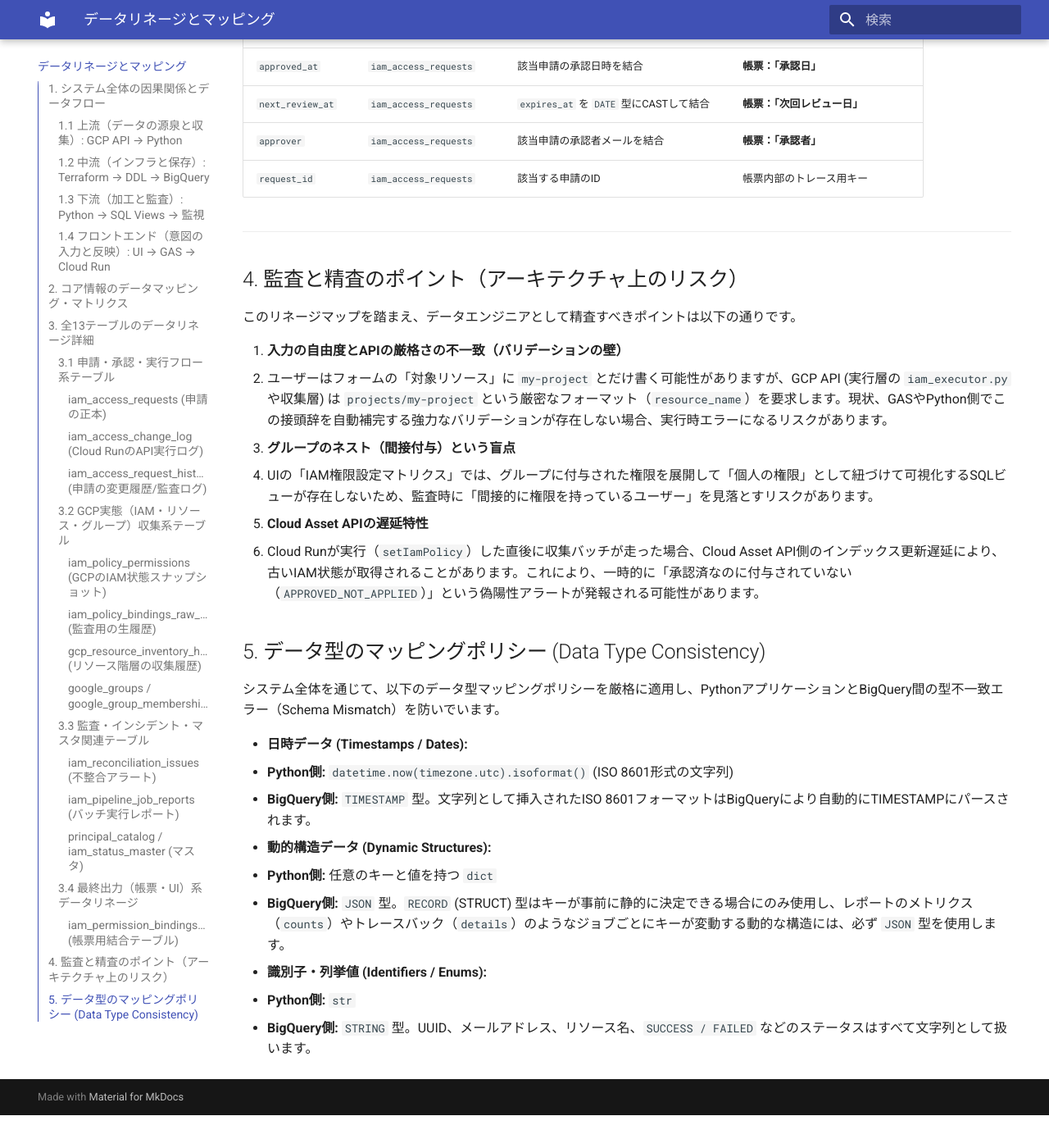
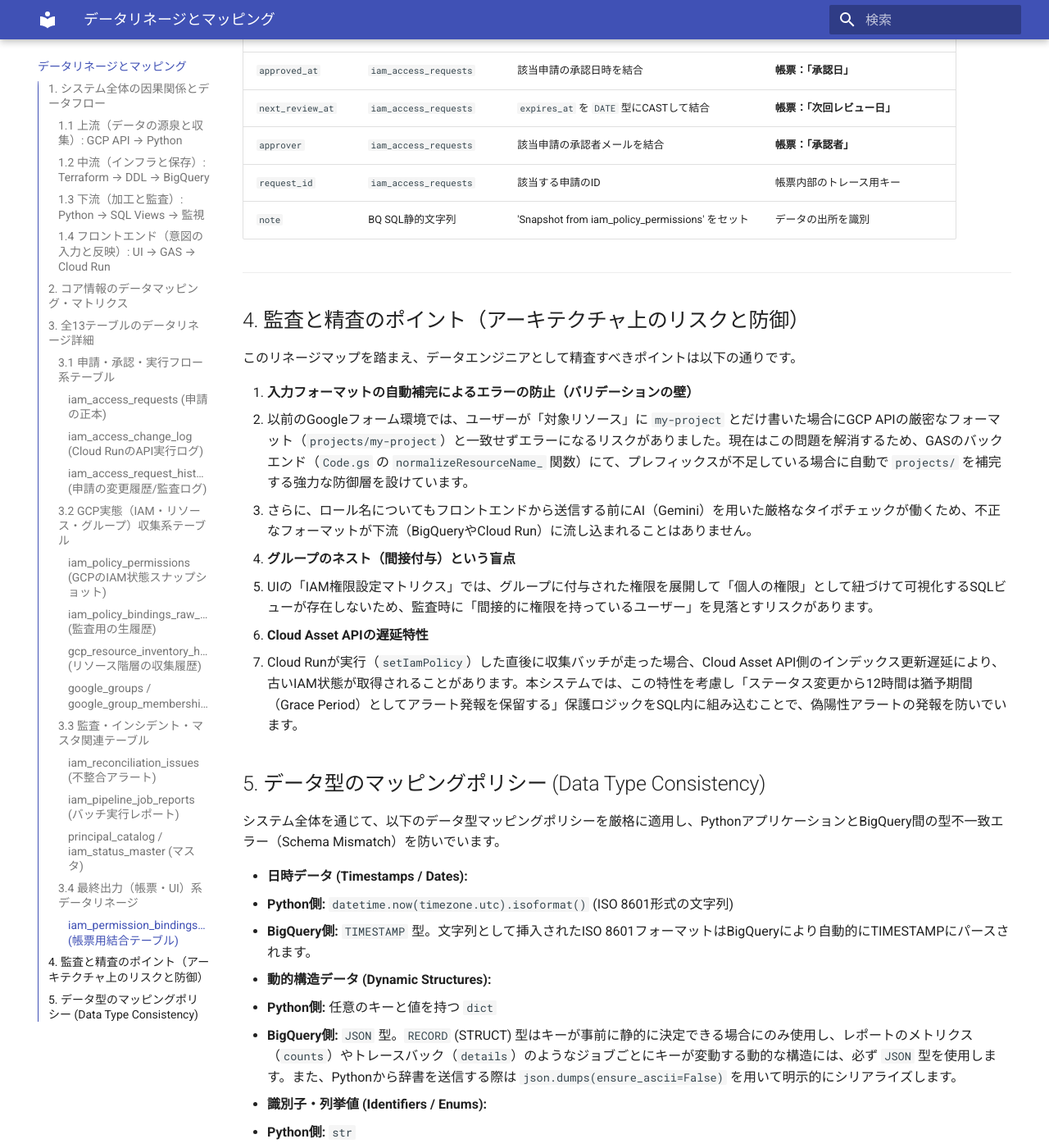
Before and after one commit to ea-Mitsuoka/cloud-access-manager, an MkDocs documentation site: the page built from docs/data_lineage_and_mapping.md, in a window 1280 px wide and 1400 px high, scrolled down 8878 px. Shown: the whole window at 82% size. Built offline with MkDocs 1.6.1 and Material for MkDocs 9.7.7, drawn with Linux system fonts in a browser that asks for light colours; before the commit the page ends 10238 px from its top, so only the background shows below that; some of the changed text lies outside the part shown.

Commit message:
docs(ui): update documentation for new HTML UI and typo check feature

```diff
--- a/docs/data_lineage_and_mapping.md
+++ b/docs/data_lineage_and_mapping.md
@@ -1,7 +1,7 @@
 # Cloud Access Manager データリネージとマッピング定義
 
 本ドキュメントは、Cloud Access Managerにおける全13テーブル・全カラムの因果関係（データリネージ）を定義したものです。
-情報の発生源である **GCP API** や **Googleフォーム（UI）** から、加工・保存を担う **GAS/Python**、そして最終的な監査要件である **スプレッドシート帳票** に至るまでのデータの血統を網羅しています。
+情報の発生源である **GCP API** や **SaaSポータル（WebアプリUI）** から、加工・保存を担う **GAS/Python**、そして最終的な監査要件である **スプレッドシート帳票** に至るまでのデータの血統を網羅しています。
 
 システムの改修やトラブルシューティング時において、上流と下流の不一致がないかを精査するためのマスターデータとして活用してください。
 
@@ -39,12 +39,12 @@
 
 ### 1.4 フロントエンド（意図の入力と反映）: UI → GAS → Cloud Run
 
-- **ビジネス要件 (Google Forms & Sheets)**
-  - **役割:** ユーザーが権限を要求し、管理者が承認・棚卸しを行うインターフェース。
+- **ビジネス要件 (Web App & Sheets)**
+  - **役割:** ユーザーがAI推論アシスタントを利用しながら権限を要求し、管理者が承認・棚卸しを行うインターフェース。
   - **要求される項目:** `対象プリンシパル`, `対象リソース`, `付与・変更ロール`, `申請理由・利用目的`, `利用期限`, `承認者メール`。
-- **GAS (`Code.gs`)**
-  - **役割:** フォームの日本語フィールドを抽出し、システムが解釈できる英語キーのJSONペイロードにマッピングします。
-  - **マッピング:** `対象リソース` -> `resource_name`、`申請理由・利用目的` -> `reason`。これを Cloud Run の `/api/requests` へ送信します。
+- **GAS (`Code.gs` & `RoleAdvisor.html`)**
+  - **役割:** Webアプリのフォーム入力をAIを用いてリアルタイム検証（タイポ検知等）した上で抽出し、システムが解釈できる英語キーのJSONペイロードにマッピングします。
+  - **マッピング:** `formData.resource` -> `resource_name`、`formData.reason` -> `reason` 等。これを Cloud Run の `/api/requests` へ送信します。
 
 ______________________________________________________________________
 
@@ -52,7 +52,7 @@
 
 最も重要かつ不整合が起きやすい「アクセス権のコア情報（誰が・何に・何の権限を）」が、各レイヤーでどう命名され引き継がれているかの一覧です。
 
-| 概念 | ① GCP API (現実) | ② フォーム/GAS (意図) | ③ Python/BQ (正本) | ④ 履歴結合 (SQL) | ⑤ スプレッドシート (UI) |
+| 概念 | ① GCP API (現実) | ② Webポータル/GAS (意図) | ③ Python/BQ (正本) | ④ 履歴結合 (SQL) | ⑤ スプレッドシート (UI) |
 | :--- | :--- | :--- | :--- | :--- | :--- |
 | **リソース** | `resource` | `対象リソース` | `resource_name` | `resource_name` | `リソース名` |
 | **対象者** | `members`内の値 | `対象プリンシパル` | `principal_email` | `principal_email` | `プリンシパル` |
@@ -74,14 +74,14 @@
 | カラム名 | 源泉 (Source) | 加工・挿入 (Transform/Load) | 下流での用途 (Destination) |
 | :--- | :--- | :--- | :--- |
 | `request_id` | GAS内部生成 | `Utilities.getUuid()` で生成 | 全テーブルの結合キー、`/execute` APIの引数 |
-| `request_type` | フォーム「申請種別」 | GASで `GRANT/REVOKE/CHANGE` に正規化 | 実行エンジンのアクション判定 (`_normalize_action`) |
-| `principal_email` | フォーム「対象プリンシパル」 | GASからそのまま送信 | IAM付与対象、履歴および不整合検知の結合キー |
-| `resource_name` | フォーム「対象リソース」 | GASからそのまま送信 | IAM付与対象、履歴および不整合検知の結合キー |
-| `role` | フォーム「付与・変更ロール」| GASからそのまま送信 | IAM付与対象、履歴および不整合検知の結合キー |
-| `reason` | フォーム「申請理由」 | 緊急時はプレフィックス `[緊急]` を付与 | 履歴スナップショット、監査時のレビュー根拠 |
-| `expires_at` | フォーム「利用期限」 | GASでパースし、指定日の `23:59:59.999` に変換 | 自動剥奪バッチ (`/revoke_expired_permissions`) の対象判定 |
-| `requester_email` | フォーム「申請者メール」 | GASからそのまま送信 | 申請履歴イベントの記録 |
-| `approver_email` | フォーム「承認者」 | GASからそのまま送信 | 申請履歴イベントの記録 |
+| `request_type` | ポータル「申請種別」 | GASで `GRANT/REVOKE/CHANGE` に正規化 | 実行エンジンのアクション判定 (`_normalize_action`) |
+| `principal_email` | ポータル「対象プリンシパル」 | GASからそのまま送信 | IAM付与対象、履歴および不整合検知の結合キー |
+| `resource_name` | ポータル「対象リソース」 | GASの `normalizeResourceName_` で `projects/` などを補完 | IAM付与対象、履歴および不整合検知の結合キー |
+| `role` | ポータル「付与・変更ロール」| GAS（およびAI）で検証後、そのまま送信 | IAM付与対象、履歴および不整合検知の結合キー |
+| `reason` | ポータル「申請理由」 | 緊急時はプレフィックス `[緊急]` を付与 | 履歴スナップショット、監査時のレビュー根拠 |
+| `expires_at` | ポータル「利用期限」 | GASでパースし、指定日の `23:59:59.999` に変換 | 自動剥奪バッチ (`/revoke_expired_permissions`) の対象判定 |
+| `requester_email` | ポータル自動取得 | ログイン中のアカウントメールアドレスを取得 | 申請履歴イベントの記録 |
+| `approver_email` | ポータル「承認者」 | GASからそのまま送信 | 申請履歴イベントの記録 |
 | `status` | GAS / スプレッドシート | 初期は `PENDING`。GAS経由やPythonバッチで更新 | 実行可否判定 (`APPROVED` のみ実行) |
 | `requested_at` | GAS実行日時 | GASの `new Date().toISOString()` | 帳票表示、時系列ソート |
 | `approved_at` | Python実行日時 | ステータスが `APPROVED` に更新された際に記録 | 帳票表示、監査レビュー |
@@ -116,15 +116,15 @@
 | :--- | :--- | :--- | :--- |
 | `history_id` | GAS / Python内部生成 | 各処理で UUID を生成 | 履歴の一意識別 |
 | `request_id` | `iam_access_requests` | 対象のIDを引き継ぐ | 申請ごとの履歴トレース |
-| `event_type` | 処理のコンテキスト | フォーム送信時は `REQUESTED`、以降は `STATUS_CHANGED` | 履歴のフィルタリング |
+| `event_type` | 処理のコンテキスト | 申請送信時は `REQUESTED`、以降は `STATUS_CHANGED` | 履歴のフィルタリング |
 | `old_status` | 処理前のステータス | DBの現在ステータス、または空文字 | ステータス遷移の監査 |
 | `new_status` | 処理後のステータス | 適用する新ステータス | ステータス遷移の監査 |
 | `reason_snapshot` | `iam_access_requests` | その時点での `reason` (申請理由) をコピー | 後から改ざんできない監査証跡 |
 | `request_type` ～ `approver_email` | `iam_access_requests` | その時点での申請内容全体をスナップショットとしてコピー | 変更履歴ビュー (`v_iam_request_approval_history`) |
 | `acted_by` | 操作者のコンテキスト | GASの `Session.getActiveUser()` または `SYSTEM_AUTO_REVOKE` 等 | 誰が操作・承認したかの監査 |
-| `actor_source` | 処理のコンテキスト | `FORM_SUBMIT`, `SHEET_EDIT`, `SYSTEM_BATCH` 等 | どこから操作されたかの監査 |
+| `actor_source` | 処理のコンテキスト | `WEB_APP`, `SHEET_EDIT`, `SYSTEM_BATCH` 等 | どこから操作されたかの監査 |
 | `event_at` | 処理日時 | 処理実行時のタイムスタンプ | 時系列ソート |
-| `details` | 処理のコンテキスト | シート名や詳細メモをJSONで格納 | 監査補助 |
+| `details` | 処理のコンテキスト | Webからの送信や一括更新のメタデータをJSONで格納 | 監査補助 |
 
 ### 3.2 GCP実態（IAM・リソース・グループ）収集系テーブル
 
@@ -237,19 +237,21 @@
 | `next_review_at` | `iam_access_requests` | `expires_at` を `DATE` 型にCASTして結合 | **帳票：「次回レビュー日」** |
 | `approver` | `iam_access_requests` | 該当申請の承認者メールを結合 | **帳票：「承認者」** |
 | `request_id` | `iam_access_requests` | 該当する申請のID | 帳票内部のトレース用キー |
+| `note` | BQ SQL静的文字列 | 'Snapshot from iam_policy_permissions' をセット | データの出所を識別 |
 
 ______________________________________________________________________
 
-## 4. 監査と精査のポイント（アーキテクチャ上のリスク）
+## 4. 監査と精査のポイント（アーキテクチャ上のリスクと防御）
 
 このリネージマップを踏まえ、データエンジニアとして精査すべきポイントは以下の通りです。
 
-1. **入力の自由度とAPIの厳格さの不一致（バリデーションの壁）**
-   - ユーザーはフォームの「対象リソース」に `my-project` とだけ書く可能性がありますが、GCP API (実行層の `iam_executor.py` や収集層) は `projects/my-project` という厳密なフォーマット（`resource_name`）を要求します。現状、GASやPython側でこの接頭辞を自動補完する強力なバリデーションが存在しない場合、実行時エラーになるリスクがあります。
+1. **入力フォーマットの自動補完によるエラーの防止（バリデーションの壁）**
+   - 以前のGoogleフォーム環境では、ユーザーが「対象リソース」に `my-project` とだけ書いた場合にGCP APIの厳密なフォーマット（`projects/my-project`）と一致せずエラーになるリスクがありました。現在はこの問題を解消するため、GASのバックエンド（`Code.gs` の `normalizeResourceName_` 関数）にて、プレフィックスが不足している場合に自動で `projects/` を補完する強力な防御層を設けています。
+   - さらに、ロール名についてもフロントエンドから送信する前にAI（Gemini）を用いた厳格なタイポチェックが働くため、不正なフォーマットが下流（BigQueryやCloud Run）に流し込まれることはありません。
 1. **グループのネスト（間接付与）という盲点**
    - UIの「IAM権限設定マトリクス」では、グループに付与された権限を展開して「個人の権限」として紐づけて可視化するSQLビューが存在しないため、監査時に「間接的に権限を持っているユーザー」を見落とすリスクがあります。
 1. **Cloud Asset APIの遅延特性**
-   - Cloud Runが実行（`setIamPolicy`）した直後に収集バッチが走った場合、Cloud Asset API側のインデックス更新遅延により、古いIAM状態が取得されることがあります。これにより、一時的に「承認済なのに付与されていない（`APPROVED_NOT_APPLIED`）」という偽陽性アラートが発報される可能性があります。
+   - Cloud Runが実行（`setIamPolicy`）した直後に収集バッチが走った場合、Cloud Asset API側のインデックス更新遅延により、古いIAM状態が取得されることがあります。本システムでは、この特性を考慮し「ステータス変更から12時間は猶予期間（Grace Period）としてアラート発報を保留する」保護ロジックをSQL内に組み込むことで、偽陽性アラートの発報を防いでいます。
 
 ## 5. データ型のマッピングポリシー (Data Type Consistency)
 
@@ -260,7 +262,7 @@
   - **BigQuery側:** `TIMESTAMP` 型。文字列として挿入されたISO 8601フォーマットはBigQueryにより自動的にTIMESTAMPにパースされます。
 - **動的構造データ (Dynamic Structures):**
   - **Python側:** 任意のキーと値を持つ `dict`
-  - **BigQuery側:** `JSON` 型。`RECORD` (STRUCT) 型はキーが事前に静的に決定できる場合にのみ使用し、レポートのメトリクス（`counts`）やトレースバック（`details`）のようなジョブごとにキーが変動する動的な構造には、必ず `JSON` 型を使用します。
+  - **BigQuery側:** `JSON` 型。`RECORD` (STRUCT) 型はキーが事前に静的に決定できる場合にのみ使用し、レポートのメトリクス（`counts`）やトレースバック（`details`）のようなジョブごとにキーが変動する動的な構造には、必ず `JSON` 型を使用します。また、Pythonから辞書を送信する際は `json.dumps(ensure_ascii=False)` を用いて明示的にシリアライズします。
 - **識別子・列挙値 (Identifiers / Enums):**
   - **Python側:** `str`
   - **BigQuery側:** `STRING` 型。UUID、メールアドレス、リソース名、`SUCCESS / FAILED` などのステータスはすべて文字列として扱います。
```
